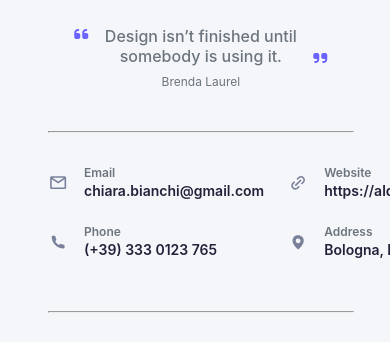
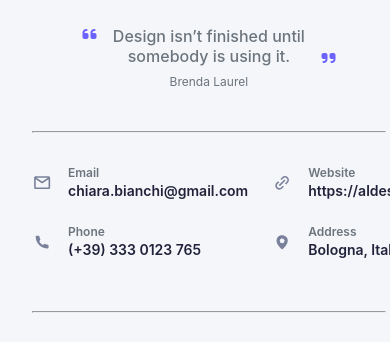
Before and after one commit to Rishav-Upadhaya/Portfolio-LSP, a plain HTML site: page index.html in a window 390 px wide. Shown: the part 424-766 px from the top of the page. Drawn offline with Linux system fonts and the light colour scheme.

Commit message:
Adjusted Designs

```diff
--- a/css/main.css
+++ b/css/main.css
@@ -657,10 +657,10 @@ i.fa-brands.fa-figma {
 }
 
 /* Responsive styles */
-@media (max-width: 500px) {
+@media (max-width: 600px) {
   body {
     flex-direction: column;
-    min-width: 100%;
+    min-width: 104%;
     padding: 0;
     margin: 0;
   }
@@ -682,7 +682,7 @@ i.fa-brands.fa-figma {
   }
 
   aside .aside_container {
-    padding: 32px 48px;
+    padding: 32px 32px;
     gap: 32px;
   }
 
@@ -1028,7 +1028,7 @@ i.fa-brands.fa-figma {
 }
 
 /* Mobile: 3 cards per row, all cards in a single grid */
-@media (max-width: 500px) {
+@media (max-width: 600px) {
   .tools_section .tool_content {
     display: grid;
     grid-template-columns: repeat(3, 1fr);
--- a/index.html
+++ b/index.html
@@ -32,6 +32,8 @@
           </div>
 
           <hr />
+          <div class="infos_info">
+
 
           <div class="infos">
             <div class="row">
@@ -62,6 +64,7 @@
                 <b>Bologna, Italy</b>
               </div>
             </div>
+          </div>
           </div>
 
           <hr />
```
